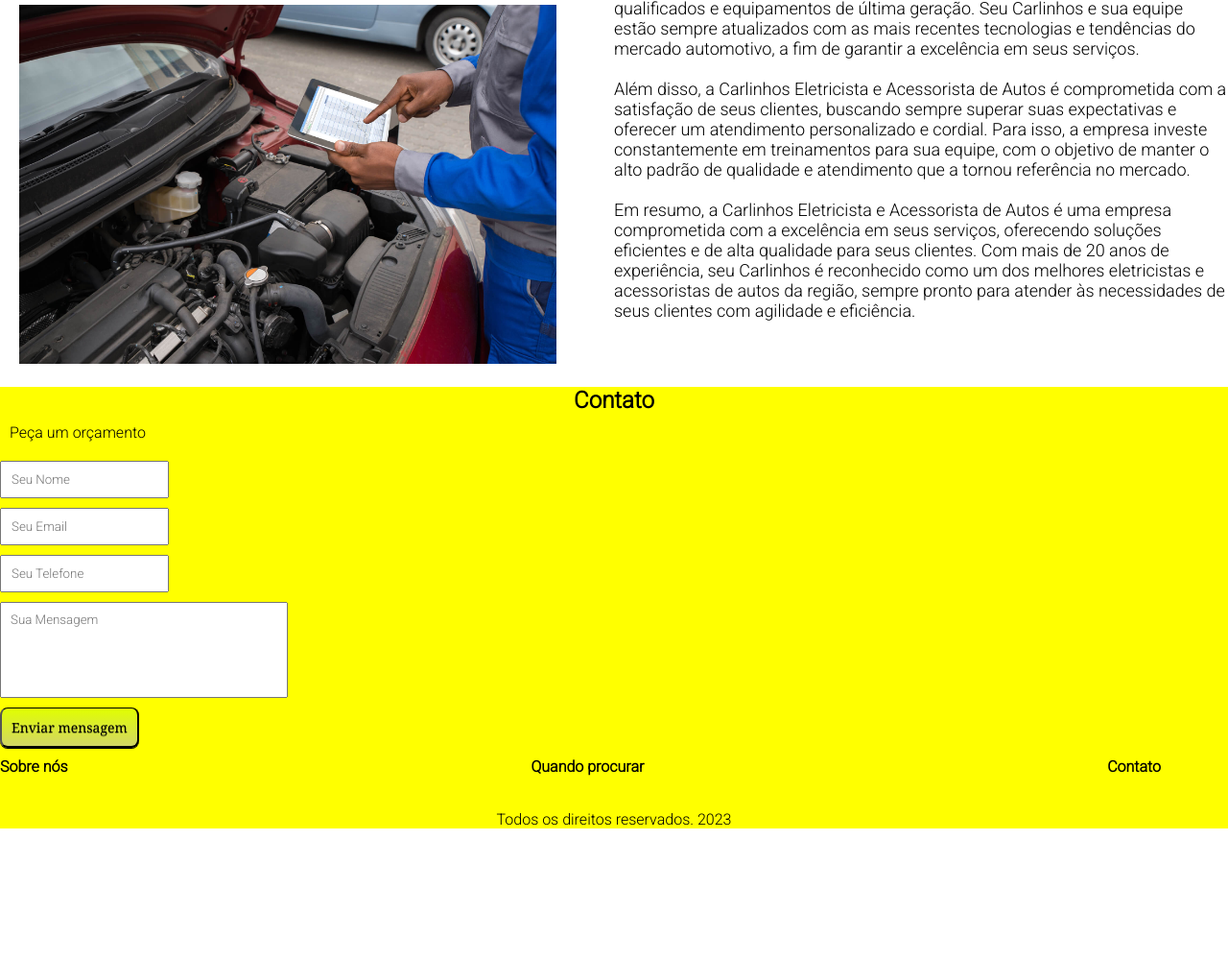
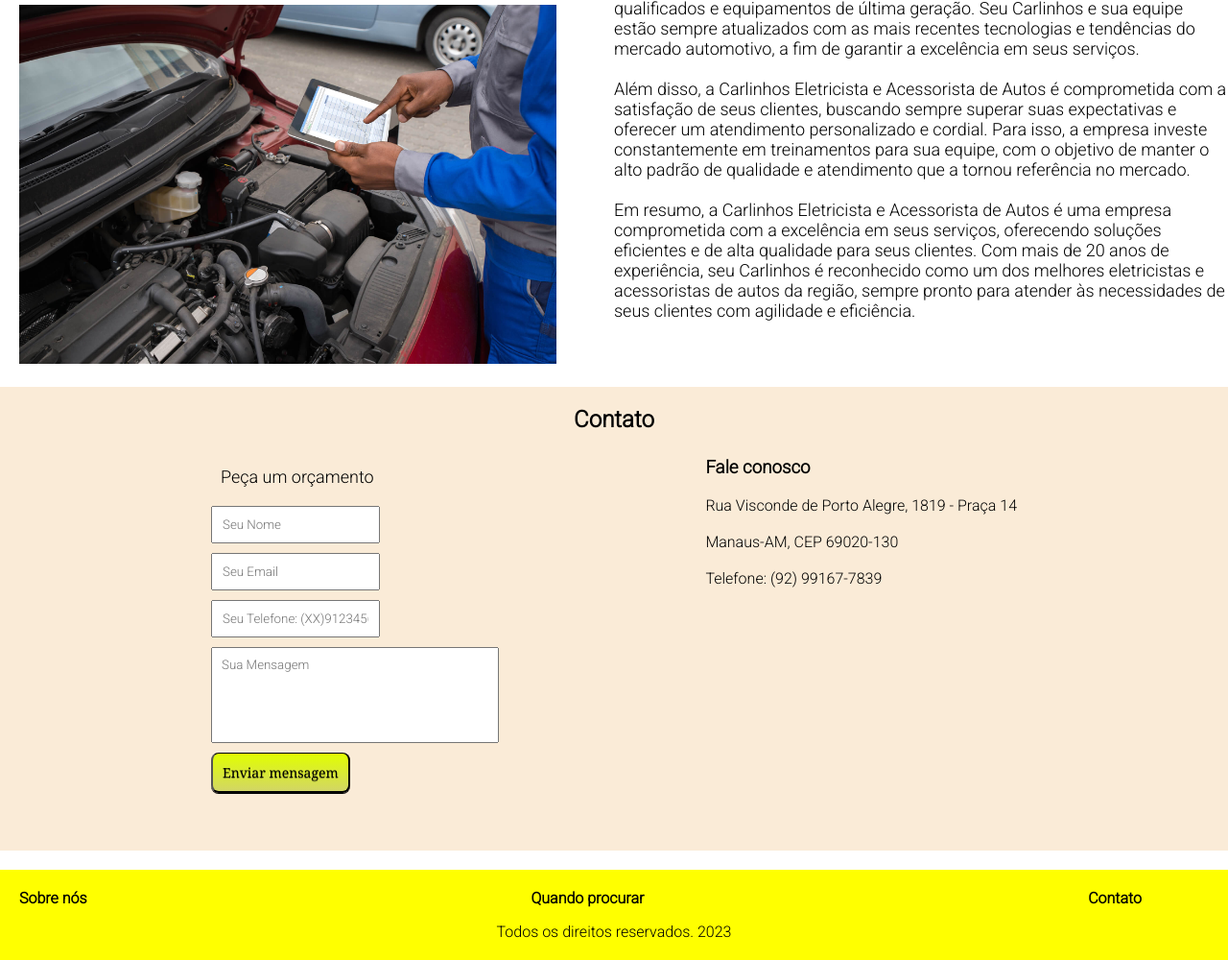
Before and after one commit to Andlonely/ebac-engenheiro-front-end, a plain HTML site: page Projeto 1/index.html in a window 1280 px wide. Shown: the part 574-1574 px from the top of the page at 96% size. Before the commit the page ends 1437 px from the top, so only its background shows below. Drawn offline with Linux system fonts and the light colour scheme.

Commit message:
add features and fix bugs

```diff
--- a/Projeto 1/index.html
+++ b/Projeto 1/index.html
@@ -23,7 +23,8 @@
                             <a class="button" href="index.html" title="Ir para a seção de sobre mim">Sobre nós</a>
                         </li>
                         <li>
-                                <a class="button" href="motivos.html" title="Ir para a seção de sobre mim">Quando procurar</a>
+                            <a class="button" href="motivos.html" title="Ir para a seção de sobre mim">Quando
+                                procurar</a>
                         </li>
                         <li>
                             <a class="button" href="contato.html" title="Ir para a seção de contato">Contato</a>
@@ -43,27 +44,37 @@
                 <div class="conteudo">
                     <h2>Sobre nós</h2>
                     <p>
-                        A Carlinhos Eletricista e Acessorista de Autos é uma empresa fundada por Carlinhos, um empreendedor
-                        que desde cedo descobriu sua paixão pelo ramo automotivo. Com apenas 17 anos, Carlinhos iniciou sua
+                        A Carlinhos Eletricista e Acessorista de Autos é uma empresa fundada por Carlinhos, um
+                        empreendedor
+                        que desde cedo descobriu sua paixão pelo ramo automotivo. Com apenas 17 anos, Carlinhos iniciou
+                        sua
                         carreira profissional em uma oficina mecânica, onde aprendeu os fundamentos do trabalho com
-                        automóveis e teve contato com as mais diversas situações e problemas que surgem em um carro. <br>
+                        automóveis e teve contato com as mais diversas situações e problemas que surgem em um carro.
                         <br>
-                        Após anos de experiência adquirida em diferentes oficinas, Carlinhos decidiu abrir sua própria loja
+                        <br>
+                        Após anos de experiência adquirida em diferentes oficinas, Carlinhos decidiu abrir sua própria
+                        loja
                         em frente à sua casa. O negócio começou como um hobby, mas rapidamente cresceu e demandou a
                         dedicação integral de seu proprietário. Hoje, a Carlinhos Eletricista e Acessorista de Autos é
-                        reconhecida como a melhor oficina de eletricidade automotiva da Praça 14, sendo a primeira escolha
-                        dos clientes que buscam soluções rápidas e eficientes para os problemas em seus veículos. <br> <br>
+                        reconhecida como a melhor oficina de eletricidade automotiva da Praça 14, sendo a primeira
+                        escolha
+                        dos clientes que buscam soluções rápidas e eficientes para os problemas em seus veículos. <br>
+                        <br>
                         A empresa oferece serviços de alta qualidade, com profissionais altamente qualificados e
                         equipamentos de última geração. Seu Carlinhos e sua equipe estão sempre atualizados com as mais
                         recentes tecnologias e tendências do mercado automotivo, a fim de garantir a excelência em seus
                         serviços. <br> <br>
-                        Além disso, a Carlinhos Eletricista e Acessorista de Autos é comprometida com a satisfação de seus
+                        Além disso, a Carlinhos Eletricista e Acessorista de Autos é comprometida com a satisfação de
+                        seus
                         clientes, buscando sempre superar suas expectativas e oferecer um atendimento personalizado e
-                        cordial. Para isso, a empresa investe constantemente em treinamentos para sua equipe, com o objetivo
+                        cordial. Para isso, a empresa investe constantemente em treinamentos para sua equipe, com o
+                        objetivo
                         de manter o alto padrão de qualidade e atendimento que a tornou referência no mercado. <br> <br>
                         Em resumo, a Carlinhos Eletricista e Acessorista de Autos é uma empresa comprometida com a
-                        excelência em seus serviços, oferecendo soluções eficientes e de alta qualidade para seus clientes.
-                        Com mais de 20 anos de experiência, seu Carlinhos é reconhecido como um dos melhores eletricistas e
+                        excelência em seus serviços, oferecendo soluções eficientes e de alta qualidade para seus
+                        clientes.
+                        Com mais de 20 anos de experiência, seu Carlinhos é reconhecido como um dos melhores
+                        eletricistas e
                         acessoristas de autos da região, sempre pronto para atender às necessidades de seus clientes com
                         agilidade e eficiência. <br> <br>
                     </p>
@@ -71,25 +82,33 @@
             </div>
         </section>
 
-        <footer>
-            <div class="container">
+
+        <div id="contacts" class="container">
+            <div class="title">
+                <h2>Contato</h2>
+            </div>
+            <div class="conteudo">
                 <section id="contato">
-
-                    <h2>Contato</h2>
                     <div class="forms">
                         <form>
                             <label for="tonome">Peça um orçamento</label>
-                            <input id="nome" type="text" placeholder="Seu Nome">
+                            <input id="nome" maxlength="30" type="text" placeholder="Seu Nome">
                             <input type="email" placeholder="Seu Email">
-                            <input type="tel" placeholder="Seu Telefone">
-                            <textarea placeholder="Sua Mensagem"></textarea>
+                            <input type="tel" id="telefone" maxlength="14" placeholder="Seu Telefone: (XX)912345678">
+                            <textarea maxlength="500" placeholder="Sua Mensagem"></textarea>
                             <button type="submit">Enviar mensagem</button>
                         </form>
                     </div>
-
                 </section>
+                <section id="faleconosco">
+                    <h3>Fale conosco</h3><br>
+                    <p>Rua Visconde de Porto Alegre, 1819 - Praça 14<br><br>Manaus-AM, CEP 69020-130</p><br>
+                    <p>Telefone: (92) 99167-7839</p>
+                </section>
+            </div>
+        </div>
+        <footer>
             <div class="navbarfooter">
-                    <p>
                 <nav>
                     <ul>
                         <li>
@@ -103,12 +122,20 @@
                         </li>
                     </ul>
                 </nav>
-                    </p>
                 <p class="direitos">Todos os direitos reservados. 2023</p>
             </div>
-            </div>
+
         </footer>
     </div>
+    <script>
+        var inputTelefone = document.getElementById("telefone");
+        inputTelefone.addEventListener("input", function () {
+            var telefone = inputTelefone.value;
+            telefone = telefone.replace(/\D/g, ""); // remove caracteres não numéricos
+            telefone = telefone.replace(/^(\d{2})(\d)/g, "($1) $2"); // adiciona o parêntese e espaço após o código de área
+            inputTelefone.value = telefone;
+        });
+    </script>
 </body>
 
 </html>
--- a/Projeto 1/style.css
+++ b/Projeto 1/style.css
@@ -121,7 +121,6 @@ img {
 }
 
 footer {
-    display: flex;
     background-color: yellow;
 }
 
@@ -129,7 +128,7 @@ footer .container h2 {
     text-align: center;
 }
 
-.navbarfooter ul {
+.navbarfooter ul  {
     display: flex;
     justify-content: space-between;
     align-items: center;
@@ -139,12 +138,17 @@ footer .container h2 {
 }
 
 footer .container .direitos {
-    padding-top: 20px;
+    padding: 20px;
 }
 
-#contato .container {
+#contato {
     display: block;
     padding-bottom: 5px;
+}
+
+#contacts{
+    background-color: antiquewhite;
+    padding: 20px;
 }
 
 #contato .container h2 {
@@ -183,5 +187,29 @@ main {
 }
 
 footer {
-    margin-top: auto;
+    margin-top: 20px;
+    padding: 20px;
 }
+
+label{
+    font-size: large;
+}
+
+#contacts{
+    display: block;
+}
+
+#contacts .title{
+    text-align: center;
+}
+
+#contacts .conteudo{
+    display: flex;
+    justify-content: space-between;
+    align-items: flex-start;
+    padding: 25px 200px;
+}
+
+#faleconosco{
+
+}
```
Also changed, not shown: Projeto 1/motivos.html (+26 -13 lines). Lines whose indentation alone changed are shown as unchanged.
